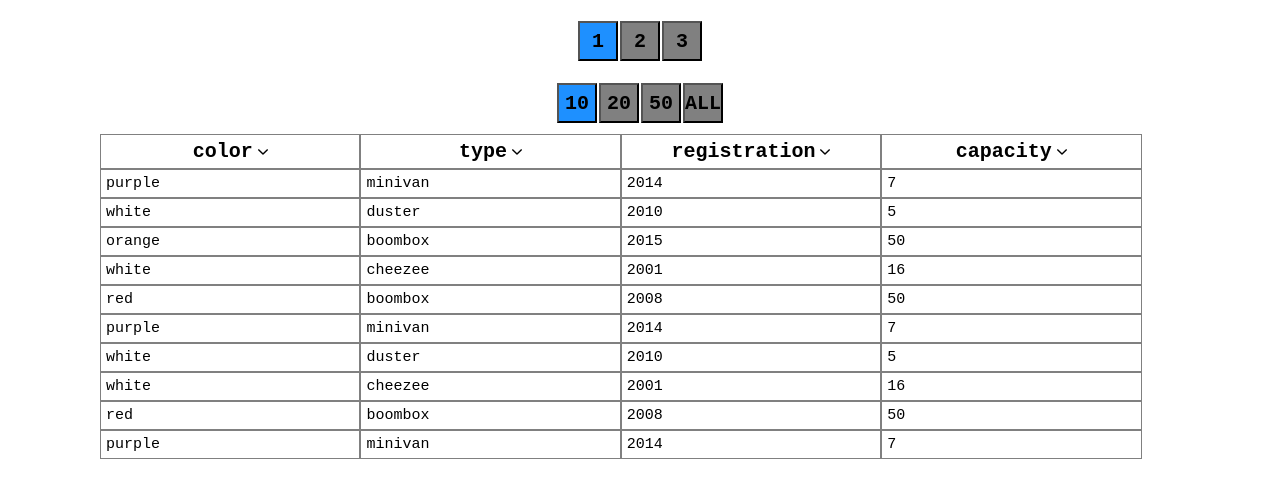
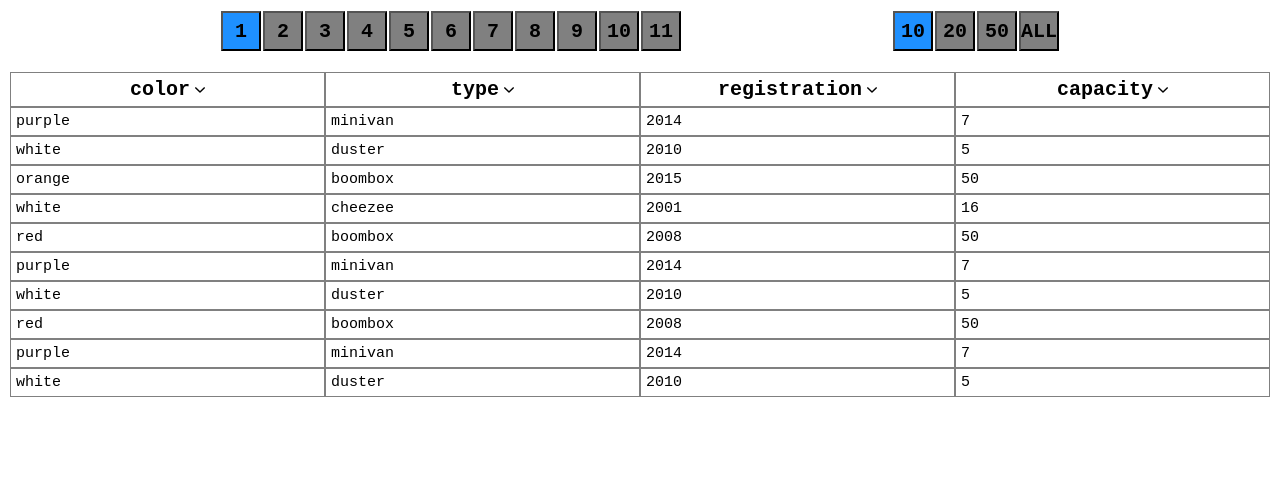
Before and after one commit to plohya/tableTask, a plain HTML site: page index.html in a window 1280 px wide. Drawn offline with Linux system fonts and the light colour scheme.

Commit message:
need style editing

```diff
--- a/index.html
+++ b/index.html
@@ -9,25 +9,21 @@
 </head>
 <body>
 
+    <div class="wrapper">
+    <div class="lists">
         <div class="pagList">
             <div class="list" id='list'></div>
             <div class="pageNumbers" id="pagination"></div>
         </div>
-
         <div id='dynamic-item' class="dynamic-list">
             <button class="item active">10</button>
             <button class="item">20</button>
             <button class="item">50</button>
             <button class="item">ALL</button>
         </div>
-
-
-
-        <div id='tableArea' class='tableArea'>
-
     </div>
-
-
+        <div id='tableArea' class='tableArea'></div>
+    </div>
 
         <script src="script/script.js"></script>
     </body>
--- a/script/script.js
+++ b/script/script.js
@@ -29,7 +29,7 @@ carFive = {
   "capacity": 50
 };
 
-  const arr = [carOne, carTwo, carThree, carFour, carFive,carOne, carTwo, carFour, carFive,carOne, carTwo, carThree, carFour, carFive,carOne, carTwo, carThree, carFour, carFive,carFour, carThree];
+  const arr = [carOne, carTwo, carThree, carFour, carFive,carOne, carTwo, carFive,carOne, carTwo, carThree, carFour, carFive,carOne, carTwo, carThree, carFour, carFive,carFour, carThree,carOne, carTwo, carThree, carFour, carFive,carOne, carTwo, carFour, carFive,carOne, carTwo, carThree, carFour, carFive,carOne, carTwo, carThree, carFour, carFive,carFour, carThree,carOne, carTwo, carThree, carFour, carFive,carOne, carTwo, carFour, carFive,carOne, carTwo, carThree, carFour, carFive,carOne, carTwo, carThree, carFour, carFive,carFour, carThree,carOne, carTwo, carThree, carFour, carFive,carOne, carTwo, carFour, carFive,carOne, carTwo, carThree, carFour, carFive,carOne, carTwo, carThree, carFour, carFive,carFour, carThree,carOne, carTwo, carThree, carFour, carFive,carOne, carTwo, carFour, carFive,carOne, carTwo, carThree, carFour, carFive,carOne, carTwo, carThree, carFour, carFive, carFour,carFour];
 
   // не навешивать класс, а сделать 2 eventа, если нажал на первый, то оно пойдёт на второй как-то так
 class Table{
--- a/style/style.scss
+++ b/style/style.scss
@@ -15,12 +15,22 @@ body{
     padding: 0;
 }
 
+.wrapper{
+    padding: 10px;
+    // width: 1000px;
+}
+
+.lists {
+    display: flex;
+    justify-content: space-evenly;
+}
+
 .tableArea{
     display: flex;
     // justify-content: space-between;
     flex-direction: row;
     flex-wrap: wrap;
-    margin: 10px 100px 10px 100px;
+    // margin: 10px 100px 10px 100px;
     // padding: 0 10px 0 10px;s
     // border: 3px solid black;
     user-select: none;
@@ -31,11 +41,14 @@ body{
     border: 1px solid gray;
     // margin: 5px 5px 5px 5px;
     padding: 5px 5px 5px 5px;
+    flex-grow: 1;
+
     flex-basis: 23%;                        // Miss! Need update!!!
 }
 
 .tableTopElement{
     text-align: center;
+    flex-grow: 1;
     @include tableMainElementFont();
     border: 1px solid gray;
     flex-basis: 23%;                        // Miss! Need update!!!
@@ -65,22 +78,13 @@ body{
     background-color: gray;
 }
 
-.dynamic-list{
-    display: flex;
-    flex-direction: row;
-    justify-content: center;
-    list-style-type: none;
-    user-select: none;
-    margin-top: 20px;
-}
-
 .cellsArea{
     display: flex;
     // justify-content: space-between;
     flex-direction: row;
     flex-wrap: wrap;
     // margin: 10px 100px 10px 100px;
-    // padding: 0 10px 0 10px;s
+    // padding: 0 10px 0 10px;
     user-select: none;
 }
 
@@ -96,14 +100,22 @@ body{
     cursor: pointer;
     @include tableMainElementFont();
 }
+.dynamic-list{
+    display: flex;
+    flex-direction: row;
+    justify-content: flex-end;
+    list-style-type: none;
+    user-select: none;
+    margin-bottom: 20px;
+}
 
 .pageNumbers{
     display: flex;
     flex-direction: row;
-    justify-content: center;
+    justify-content: flex-start;
     list-style-type: none;
     user-select: none;
-    margin-top: 20px;
+    margin-bottom: 20px;
 }
 
 .list_item{
```
Also changed, not shown: style/style.css, 1 other file. Lines whose indentation alone changed are shown as unchanged.
